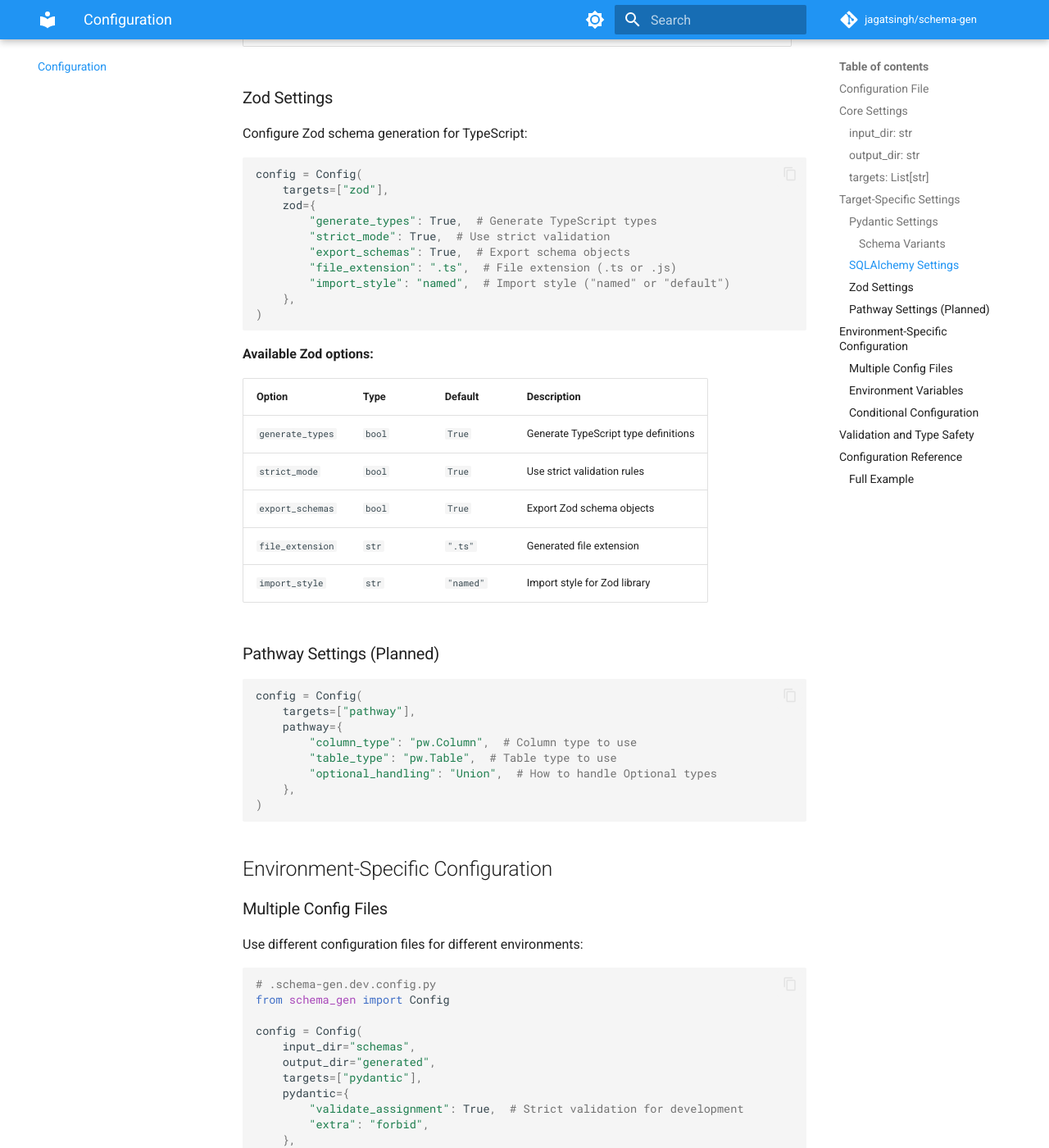
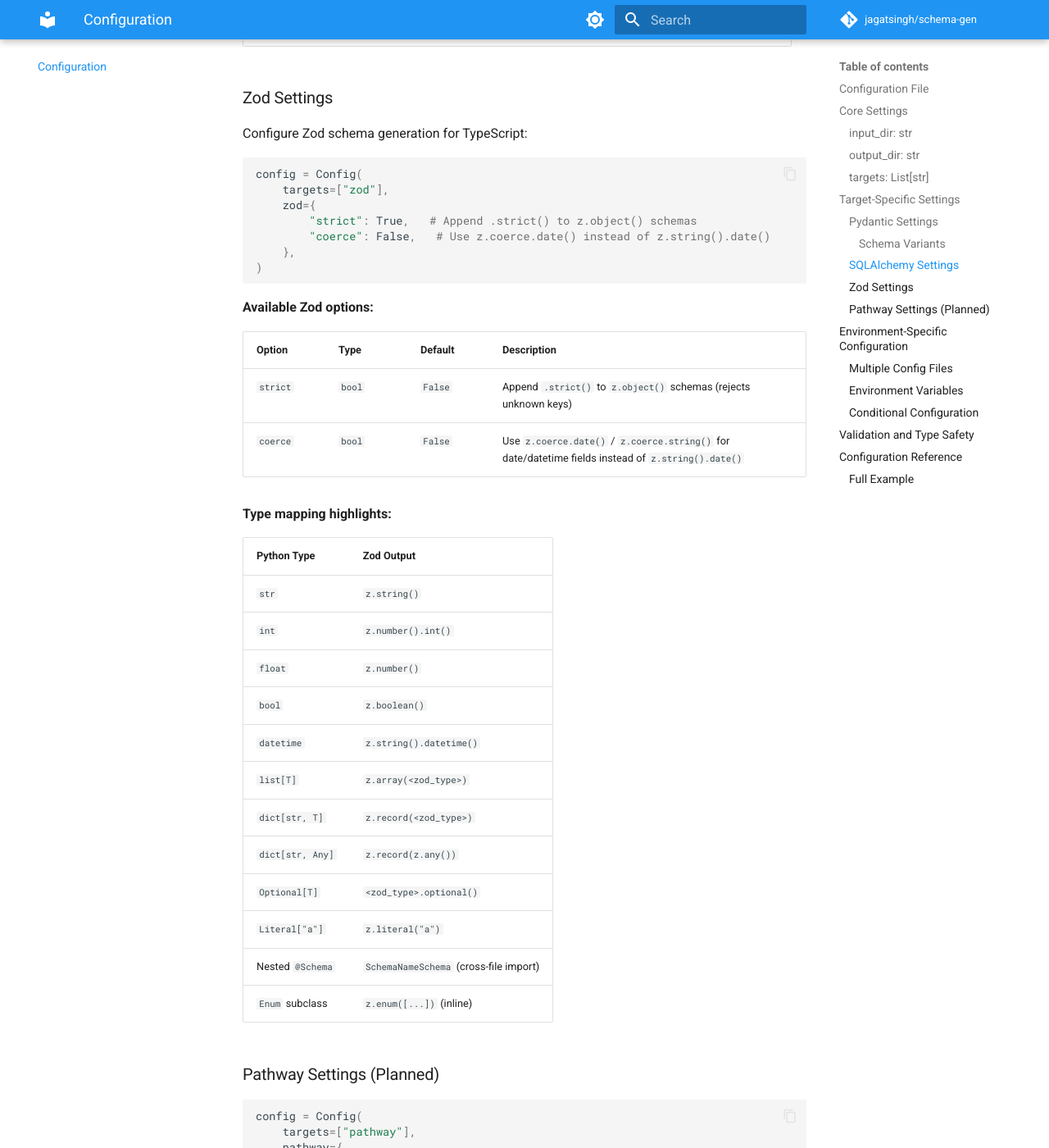
Before and after one commit to jagatsingh/schema-gen, an MkDocs documentation site: the page built from docs/configuration.md, in a window 1280 px wide and 1400 px high, scrolled down 4535 px. Shown: the whole window at 82% size. Built offline with MkDocs 1.6.1 and Material for MkDocs 9.7.7, drawn with Linux system fonts in a browser that asks for light colours; comment, search, counter and statistics services are not loaded.

Commit message:
docs: comprehensive refresh — nonmember() pattern, Zod config, counts (#69)
- Update all enum Meta class examples (README, rust.md, pydantic.md,
  schema-format.md) to use enum.nonmember() for Python 3.12 compat
- Add Python 3.12+ callout boxes explaining why nonmember() is needed
- Fix Zod config docs: replace incorrect options (generate_types,
  strict_mode, etc.) with actual supported keys (strict, coerce)
- Add Zod type mapping table including dict[str, T] → z.record()
- Fix generator count in PUBLISHING.md (12 → 13)
- Remove outdated "early Beta" label from README

Co-Authored-By: Claude Opus 4.6 (1M context) <noreply@anthropic.com>

````diff
--- a/docs/configuration.md
+++ b/docs/configuration.md
@@ -193,11 +193,8 @@ Configure Zod schema generation for TypeScript:
 config = Config(
     targets=["zod"],
     zod={
-        "generate_types": True,  # Generate TypeScript types
-        "strict_mode": True,  # Use strict validation
-        "export_schemas": True,  # Export schema objects
-        "file_extension": ".ts",  # File extension (.ts or .js)
-        "import_style": "named",  # Import style ("named" or "default")
+        "strict": True,   # Append .strict() to z.object() schemas
+        "coerce": False,   # Use z.coerce.date() instead of z.string().date()
     },
 )
 ```
@@ -206,11 +203,25 @@ config = Config(
 
 | Option | Type | Default | Description |
 |--------|------|---------|-------------|
-| `generate_types` | `bool` | `True` | Generate TypeScript type definitions |
-| `strict_mode` | `bool` | `True` | Use strict validation rules |
-| `export_schemas` | `bool` | `True` | Export Zod schema objects |
-| `file_extension` | `str` | `".ts"` | Generated file extension |
-| `import_style` | `str` | `"named"` | Import style for Zod library |
+| `strict` | `bool` | `False` | Append `.strict()` to `z.object()` schemas (rejects unknown keys) |
+| `coerce` | `bool` | `False` | Use `z.coerce.date()` / `z.coerce.string()` for date/datetime fields instead of `z.string().date()` |
+
+**Type mapping highlights:**
+
+| Python Type | Zod Output |
+|-------------|------------|
+| `str` | `z.string()` |
+| `int` | `z.number().int()` |
+| `float` | `z.number()` |
+| `bool` | `z.boolean()` |
+| `datetime` | `z.string().datetime()` |
+| `list[T]` | `z.array(<zod_type>)` |
+| `dict[str, T]` | `z.record(<zod_type>)` |
+| `dict[str, Any]` | `z.record(z.any())` |
+| `Optional[T]` | `<zod_type>.optional()` |
+| `Literal["a"]` | `z.literal("a")` |
+| Nested `@Schema` | `SchemaNameSchema` (cross-file import) |
+| `Enum` subclass | `z.enum([...])` (inline) |
 
 ### Pathway Settings (Planned)
 
````
Also changed, not shown: PUBLISHING.md (+1 -1 lines), README.md (+13 -5 lines), docs/generators/pydantic.md (+14 -3 lines), docs/generators/rust.md (+18 -5 lines), docs/schema-format.md (+8 -0 lines).
